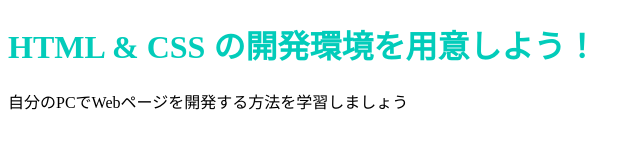
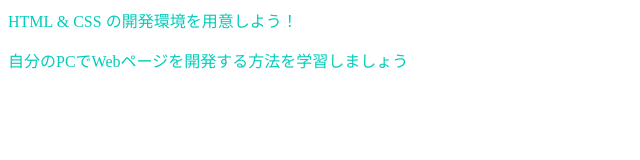
Before and after one commit to reth4e/reth4e, a plain HTML site: page index.html in a window 1280 px wide. Shown: the whole page, without its empty margins (0-640 px from the left). Drawn offline with Linux system fonts and the light colour scheme.

Commit message:
Update index.html

```diff
--- a/index.html
+++ b/index.html
@@ -6,7 +6,7 @@
     <link rel="stylesheet" href="stylesheet.css">
   </head>
   <body>
-    <h1 class="title">HTML & CSS の開発環境を用意しよう！</h1>
+    <h class="title">HTML & CSS の開発環境を用意しよう！</h2>
     <p>自分のPCでWebページを開発する方法を学習しましょう</p>
   </body>
 </html>
```
